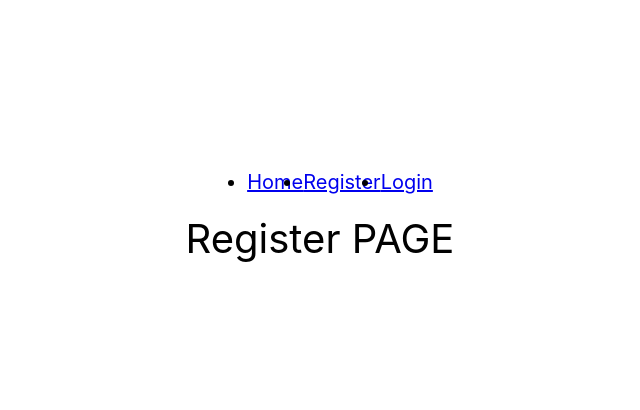
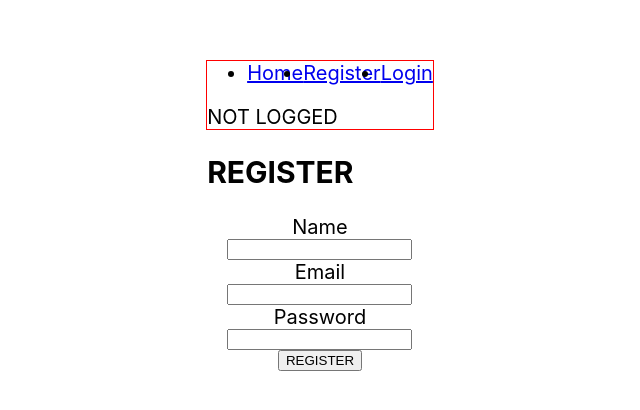
Before and after one commit to Juliya-Boiko/goit-react-hw-08-phonebook, a React (Create React App) app: page /register in a window 1280 px wide. Shown: the part 194-604 px from the top of the page, without its empty margins (320-960 px from the left). Built offline with nearby package versions, Linux system fonts and the light colour scheme.

Commit message:
registrer,log

```diff
--- a/package.json
+++ b/package.json
@@ -8,6 +8,7 @@
     "@testing-library/jest-dom": "^5.16.3",
     "@testing-library/react": "^12.1.4",
     "@testing-library/user-event": "^13.5.0",
+    "axios": "^0.27.2",
     "react": "^18.1.0",
     "react-dom": "^18.1.0",
     "react-redux": "^8.0.2",
--- a/src/App.jsx
+++ b/src/App.jsx
@@ -3,11 +3,13 @@ import { Homepage } from "pages/Homepage";
 import { Registerpage } from "pages/Registerpage";
 import { Loginpage } from "pages/Loginpage";
 import { SharedLayout } from "layouts/SharedLayout";
-import { useSelector } from "react-redux";
+// import { useSelector } from "react-redux";
+// import { getUserName, getLogging } from "redux/selectors";
 
 export const App = () => {
-  const dataStore = useSelector(state => state.user);
-  console.log(dataStore);
+  // const userName = useSelector(getUserName);
+  // const isLogin = useSelector(getLogging);
+  // console.dir(isLogin);
 
   return (
     <div
@@ -17,7 +19,7 @@ export const App = () => {
         flexDirection: 'column',
         justifyContent: 'center',
         alignItems: 'center',
-        fontSize: 40,
+        fontSize: 20,
         color: '#010101'
       }}
     >
--- /dev/null
+++ b/src/components/UserMenu.jsx
@@ -0,0 +1,23 @@
+import { useDispatch, useSelector } from "react-redux";
+import { logoutUser } from "redux/auth-operations";
+import { getLogging, getToken, getUserName } from "redux/auth-selectors";
+
+export const UserMenu = () => {
+    const dispatch = useDispatch();
+    const name = useSelector(getUserName);
+    const isLogged = useSelector(getLogging);
+    const token = useSelector(getToken);
+    console.log(name);
+    console.log(isLogged)
+
+    const logoutHandler = () => {
+        dispatch(logoutUser());
+    }
+
+    return (
+        <div>
+            Hello, {name} !
+            <button type="button" onClick={logoutHandler}>Log out</button>
+        </div>
+    );
+}
--- a/src/layouts/SharedLayout.jsx
+++ b/src/layouts/SharedLayout.jsx
@@ -1,11 +1,21 @@
-import { Outlet } from "react-router-dom"
+import { Outlet } from "react-router-dom";
+import { useSelector } from "react-redux";
+import { getLogging } from "redux/auth-selectors";
 import { Navigation } from "components/Navigation"
+import { UserMenu } from "components/UserMenu";
 
 export const SharedLayout = () => {
+    const isLogged = useSelector(getLogging);
+    // console.log(isLogged);
+
     return (
         <div>
-            <header>
+            <header
+            style={{
+                outline: '1px solid red'
+            }}>
                 <Navigation />
+                {isLogged ? <UserMenu /> : 'NOT LOGGED'}
             </header>
             <Outlet />
         </div>
--- a/src/pages/Loginpage.jsx
+++ b/src/pages/Loginpage.jsx
@@ -1,5 +1,37 @@
+import { useDispatch } from "react-redux";
+import { loginUser } from "redux/auth-operations";
+
 export const Loginpage = () => {
+    const dispatch = useDispatch();
+
+    const submitHandler = (evt) => {
+        evt.preventDefault();
+        const formElements = evt.target.elements;
+        const newUser = {
+            email: formElements.email.value,
+            password: formElements.password.value
+        };
+        dispatch(loginUser(newUser));
+    }
+
     return (
-        <div>Login PAGE</div>
+        <div>
+            <h2>LOG IN</h2>
+            <form onSubmit={submitHandler}
+            style={{
+            display: 'flex',
+            flexDirection: 'column',
+            justifyContent: 'center',
+            alignItems: 'center',
+            fontSize: 20,
+            color: '#010101'
+            }}>
+                <label htmlFor="email">Email</label>
+                <input id="email" type="text" name="email" />
+                <label htmlFor="password">Password</label>
+                <input id="password" type="text" name="password" />
+                <button type="submit">LOG IN</button>
+            </form>
+        </div>
     )
 }
--- a/src/pages/Registerpage.jsx
+++ b/src/pages/Registerpage.jsx
@@ -1,5 +1,40 @@
+import { useDispatch } from "react-redux";
+import { registerUser } from "redux/auth-operations";
 export const Registerpage = () => {
+    const dispatch = useDispatch();
+
+    const submitHandler = (evt) => {
+        evt.preventDefault();
+        const formElements = evt.target.elements;
+        const newUser = {
+            name: formElements.name.value,
+            email: formElements.email.value,
+            password: formElements.password.value
+        };
+        dispatch(registerUser(newUser));
+        // console.log(JSON.stringify(newUser));
+    }
+
     return (
-        <div>Register PAGE</div>
+        <div>
+            <h2>REGISTER</h2>
+            <form onSubmit={submitHandler}
+            style={{
+            display: 'flex',
+            flexDirection: 'column',
+            justifyContent: 'center',
+            alignItems: 'center',
+            fontSize: 20,
+            color: '#010101'
+            }}>
+                <label htmlFor="name">Name</label>
+                <input id="name" type="text" name="name" />
+                <label htmlFor="email">Email</label>
+                <input id="email" type="text" name="email" />
+                <label htmlFor="password">Password</label>
+                <input id="password" type="text" name="password" />
+                <button type="submit">REGISTER</button>
+            </form>
+        </div>
     )
 }
--- /dev/null
+++ b/src/redux/auth-operations.js
@@ -0,0 +1,56 @@
+import axios from "axios";
+import { createAsyncThunk } from "@reduxjs/toolkit";
+
+const BASE_URL = 'https://connections-api.herokuapp.com'
+
+const customAxios = axios.create({
+    baseURL: BASE_URL,
+})
+
+const token = {
+    set(token) {
+        axios.defaults.headers.common.Authorization = `Bearer ${token}`;
+    },
+    unset() {
+        axios.defaults.headers.common.Authorization = '';
+    },
+};
+
+export const registerUser = createAsyncThunk(
+    'auth/register',
+    async (info) => {
+        try {
+            const { data } = await customAxios.post('/users/signup', info);
+            token.set(data.token);
+            return data;
+        } catch (error) {
+            console.log(error);
+        }
+    }
+)
+
+export const loginUser = createAsyncThunk(
+    'auth/login',
+    async (info) => {
+        try {
+            const { data } = await customAxios.post('/users/login', info);
+            token.set(data.token);
+            return data;
+        } catch (error) {
+            console.log(error);
+        }
+    }
+)
+
+
+export const logoutUser = createAsyncThunk(
+    'auth/logout',
+    async () => {
+        try {
+            await customAxios.post('/users/logout');
+            token.unset();
+        } catch (error) {
+            console.log(error);
+        }
+    }
+)
--- /dev/null
+++ b/src/redux/auth-selectors.js
@@ -0,0 +1,5 @@
+export const getUserName = state => state.auth.user.name;
+
+export const getLogging = state => state.auth.isLogged;
+
+export const getToken = state => state.auth.token;
--- /dev/null
+++ b/src/redux/authSlice.js
@@ -0,0 +1,52 @@
+import { createSlice } from "@reduxjs/toolkit";
+import { loginUser, logoutUser, registerUser } from "./auth-operations";
+const initialState = {
+    user: {
+        name: '',
+        email: null,
+    },
+    token: null,
+    isLogged: false,
+};
+
+export const authSlice = createSlice({
+    name: 'auth',
+    initialState,
+    extraReducers: {
+        [registerUser.fulfilled](state, action) {
+            state.user = action.payload.user;
+            state.token = action.payload.token;
+            state.isLogged = true;
+        },
+        [loginUser.fulfilled](state, action) {
+            state.user = action.payload.user;
+            state.token = action.payload.token;
+            state.isLogged = true;
+        },
+        [logoutUser.fulfilled](state, _) {
+            state.user = {
+                name: '',
+                email: null,
+            };
+            state.token = null;
+            state.isLogged = false;
+        }
+        // [registerUser.fulfilled]: (_, action) => {
+        //     return {
+        //         user: action.payload.user,
+        //         token: action.payload.token,
+        //         isLogged: true,
+        //     }
+        // },
+        // [loginUser.fulfilled]: (_, action) => {
+        //     return {
+        //         user: action.payload.user,
+        //         token: action.payload.token,
+        //         isLogged: true,
+        //     }
+        // },
+        // [logoutUser.fulfilled]: (state, action) => {
+        //     return initialState;
+        // }
+    },
+})
--- a/src/redux/store.js
+++ b/src/redux/store.js
@@ -1,7 +1,8 @@
 import { configureStore } from "@reduxjs/toolkit";
-import { user } from "./user";
+import { authSlice } from "./authSlice";
+
 export const store = configureStore({
     reducer: {
-        user,
+        auth: authSlice.reducer
     }
 })
--- a/src/redux/user.js
+++ /dev/null
@@ -1,9 +0,0 @@
-import { createReducer } from "@reduxjs/toolkit";
-
-export const user = createReducer(
-    {
-        name: '',
-        password: '',
-    },
-    {}
-)
```
Also changed, not shown: 1 other file (tests, documents, lock files or other folders).
